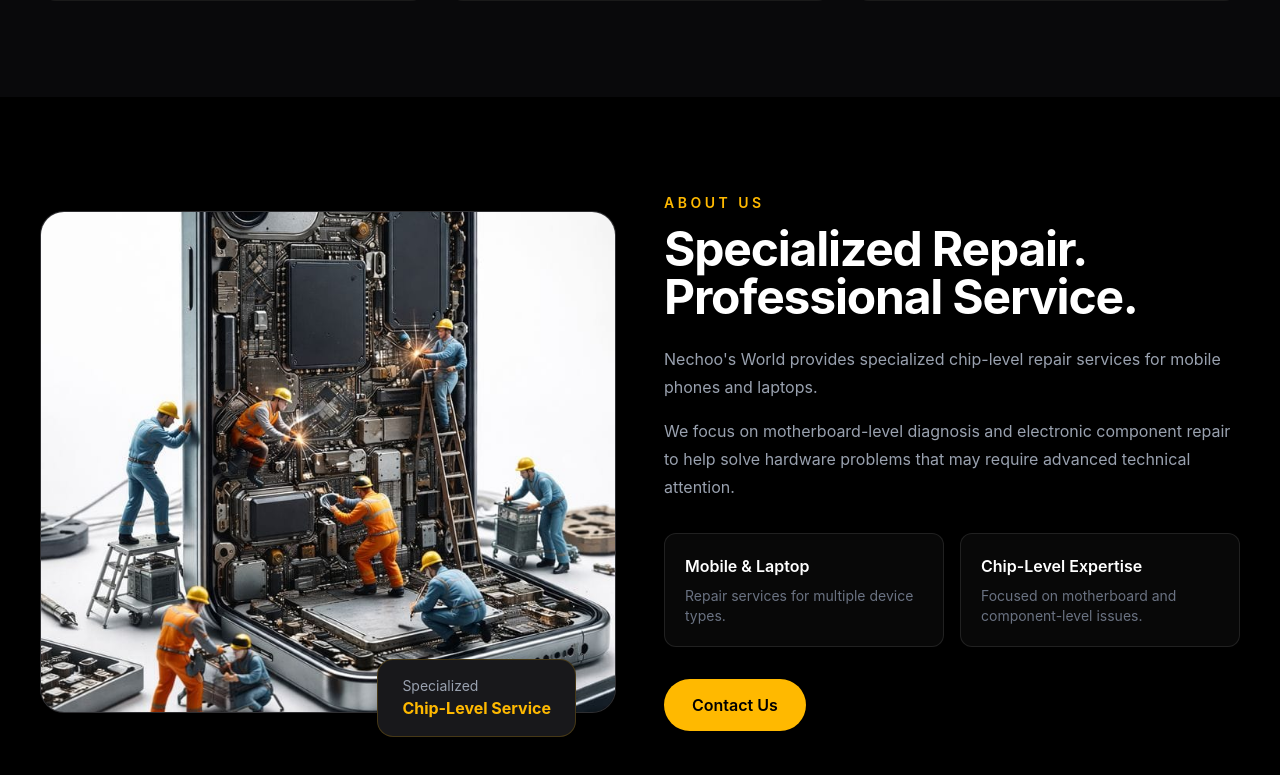
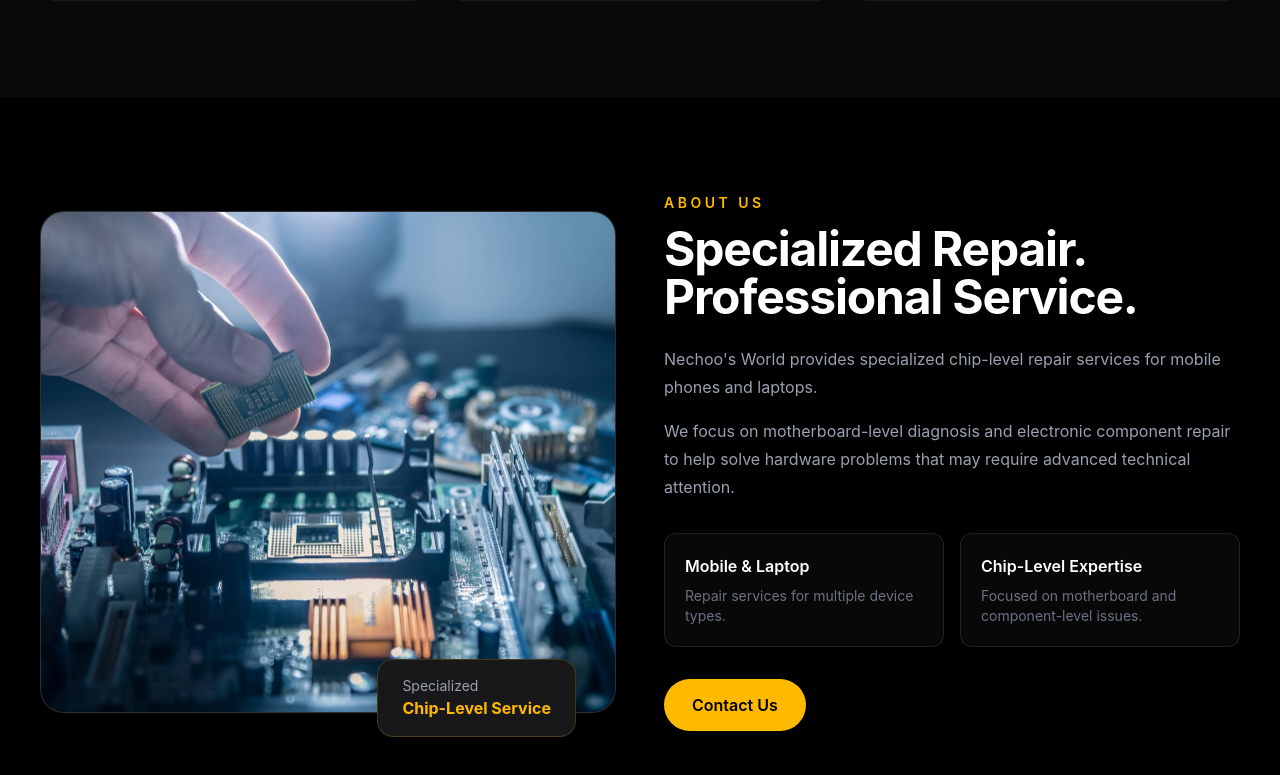
Before and after one commit to Rishana153/NechoosWorld, a React (Vite) app: page / in a window 1280 px wide. Shown: the part 2938-3713 px from the top of the page. Built offline with nearby package versions, Linux system fonts and the light colour scheme.

Commit message:
Update About.jsx

```diff
--- a/src/components/About.jsx
+++ b/src/components/About.jsx
@@ -15,7 +15,7 @@
             <div className="overflow-hidden rounded-3xl border border-white/10 bg-zinc-900">
 
               <img
-                src="/src/assets/images/about/A2.jpeg"
+                src="/src/assets/images/about/A3.jpeg"
                 alt="Nechoo's World chip level service"
                 className="h-[400px] w-full object-cover sm:h-[500px]"
               />
```
